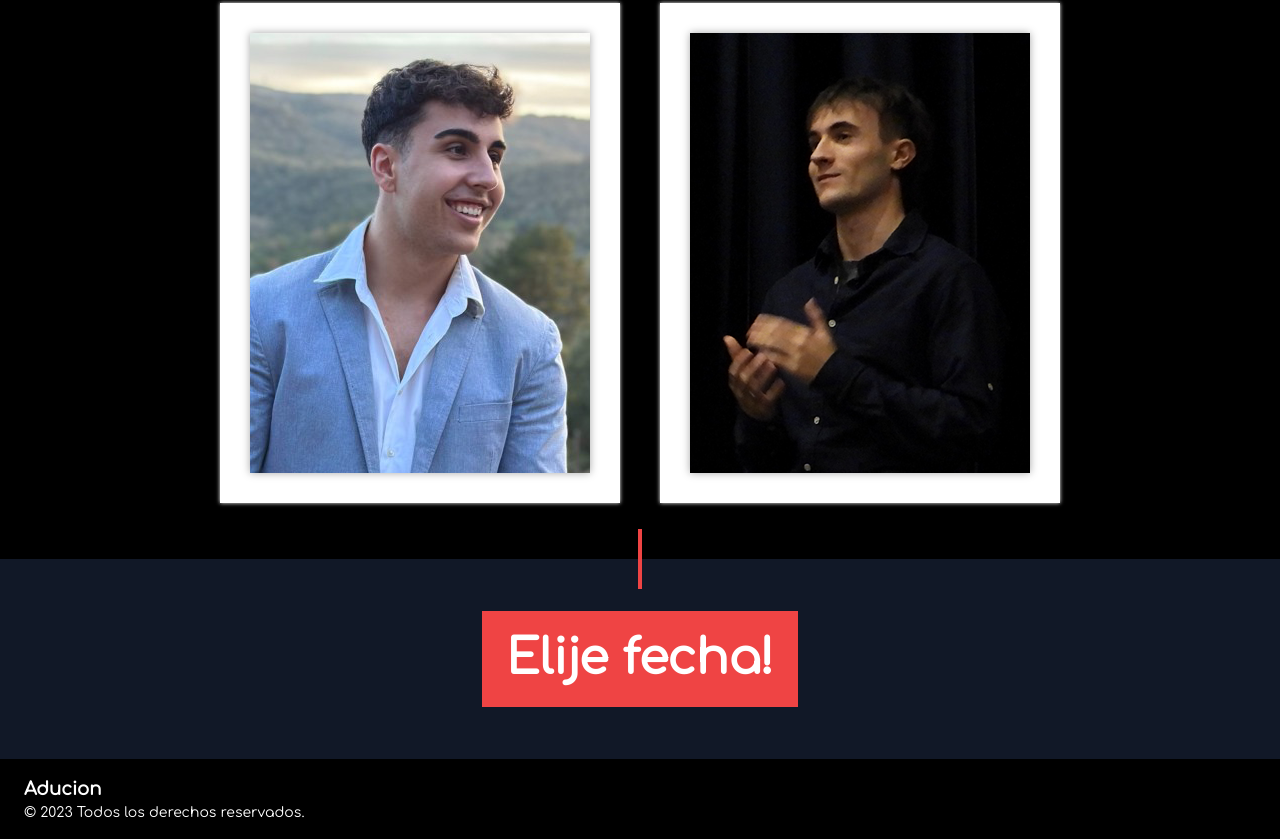
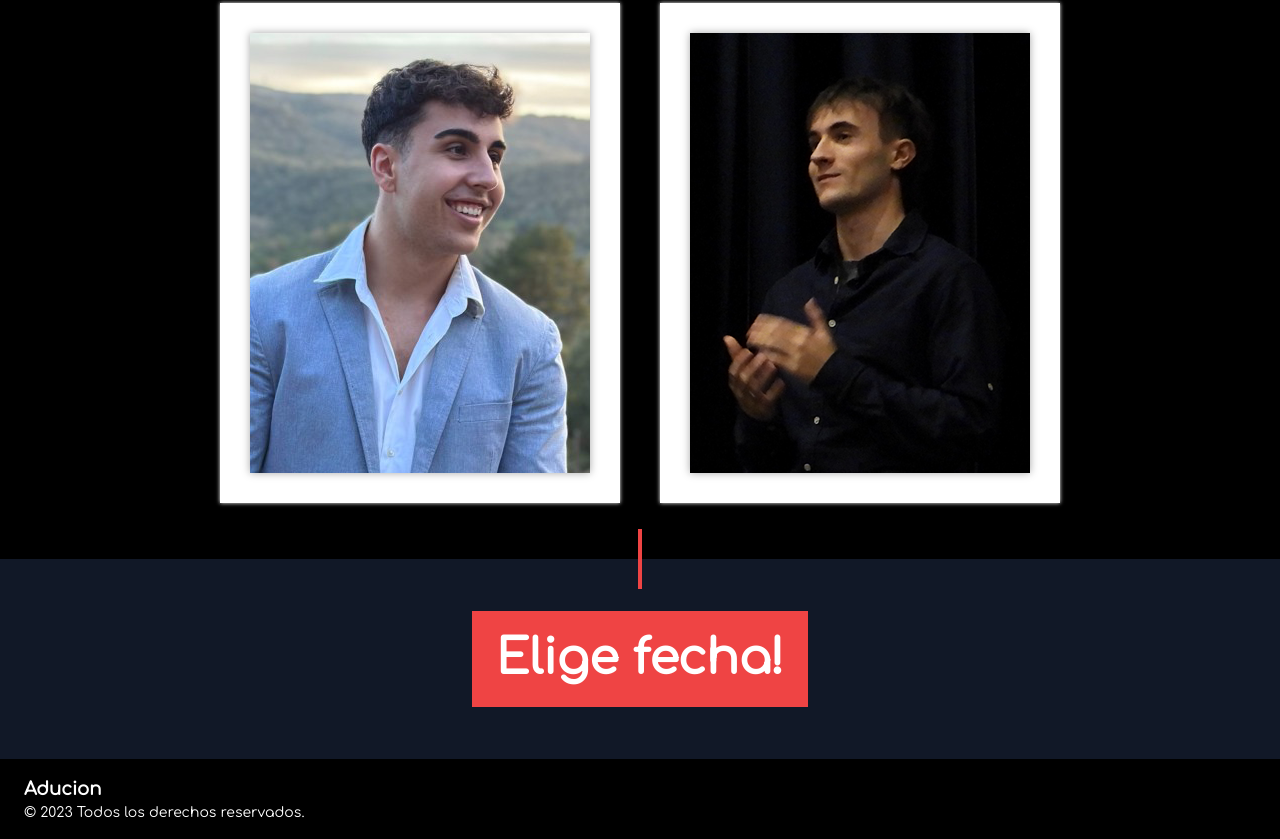
Before and after one commit to MarcMorado/aducion-final, a Next.js app: page / in a window 1280 px wide. Shown: the part 2050-2889 px from the top of the page. Built offline with nearby package versions, Linux system fonts and the light colour scheme.

Commit message:
Update Contact.js

```diff
--- a/src/components/Contact.js
+++ b/src/components/Contact.js
@@ -12,7 +12,7 @@ const Contact = () => {
               rel="noopener noreferrer"
               className="inline-block bg-red-500 text-white text-5xl font-semibold py-6 px-6"
             >
-              Elije fecha!
+              Elige fecha!
             </a>
           </div>
         </div>
```
